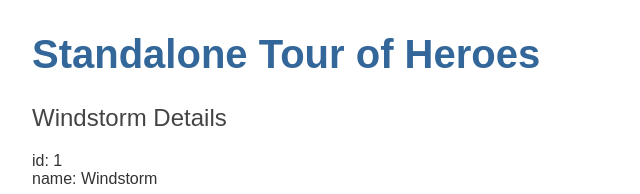
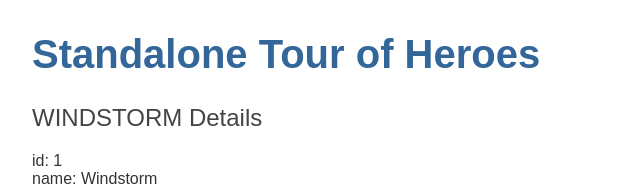
Before and after one commit to gflohr/standalone-angular-tour-of-heroes, an Angular app: page / in a window 1280 px wide. Shown: the top 194 px of the page, without its empty margins (0-640 px from the left). Built offline with nearby package versions, Linux system fonts and the light colour scheme.

Commit message:
import the CommonModule for uppercase pipe

```diff
--- a/src/app/heroes/heroes.component.html
+++ b/src/app/heroes/heroes.component.html
@@ -1,3 +1,3 @@
-<h2>{{hero.name}} Details</h2>
-<div><span>id: </span>{{hero.id}}</div>
-<div><span>name: </span>{{hero.name}}</div>
+<h2>{{ hero.name | uppercase }} Details</h2>
+<div><span>id: </span>{{ hero.id }}</div>
+<div><span>name: </span>{{ hero.name }}</div>
--- a/src/app/heroes/heroes.component.ts
+++ b/src/app/heroes/heroes.component.ts
@@ -1,10 +1,11 @@
 import { Component } from '@angular/core';
 import { Hero } from '../hero';
+import { CommonModule } from '@angular/common';
 
 @Component({
 	selector: 'app-heroes',
 	standalone: true,
-	imports: [],
+	imports: [CommonModule],
 	templateUrl: './heroes.component.html',
 	styleUrl: './heroes.component.css',
 })
```
